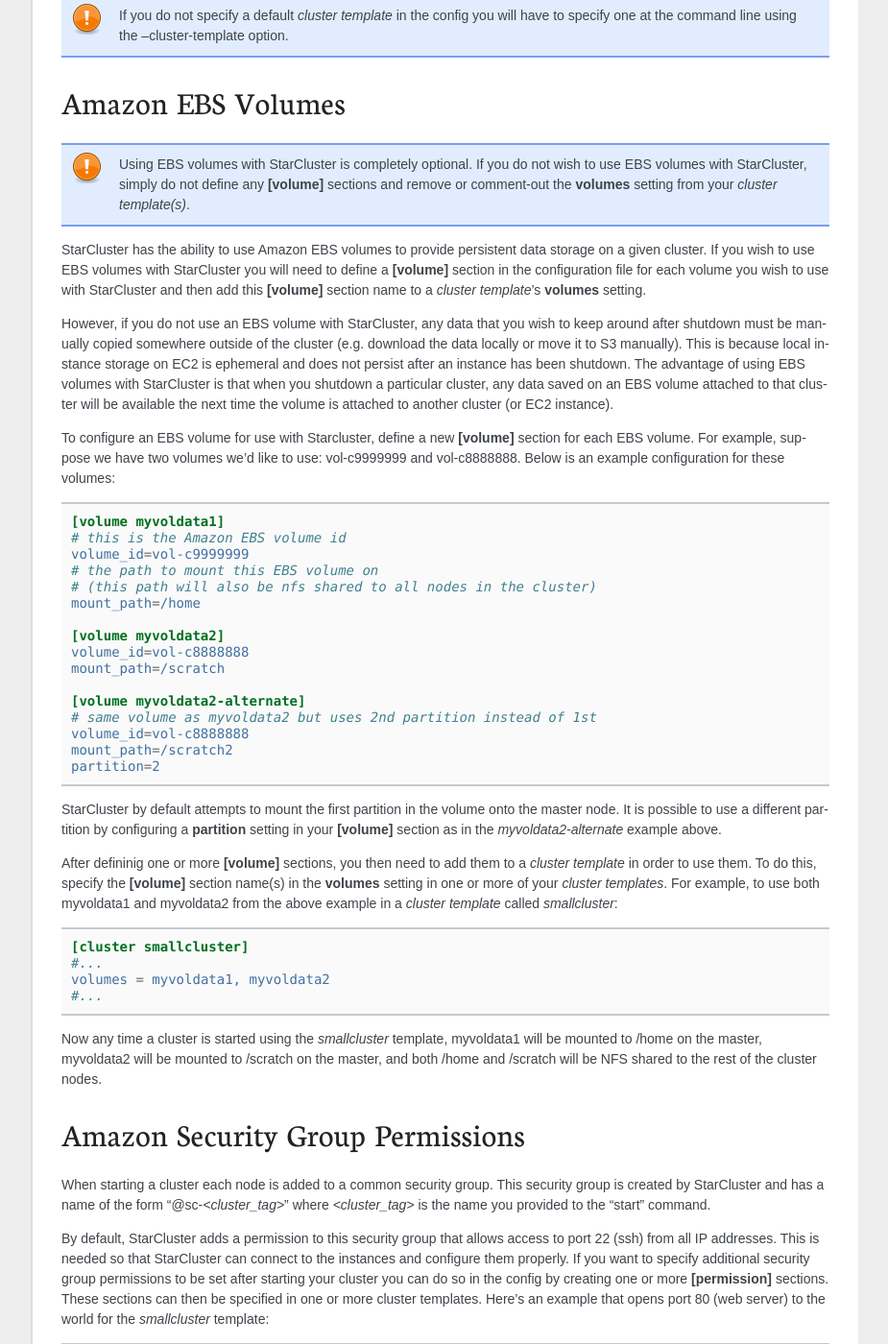
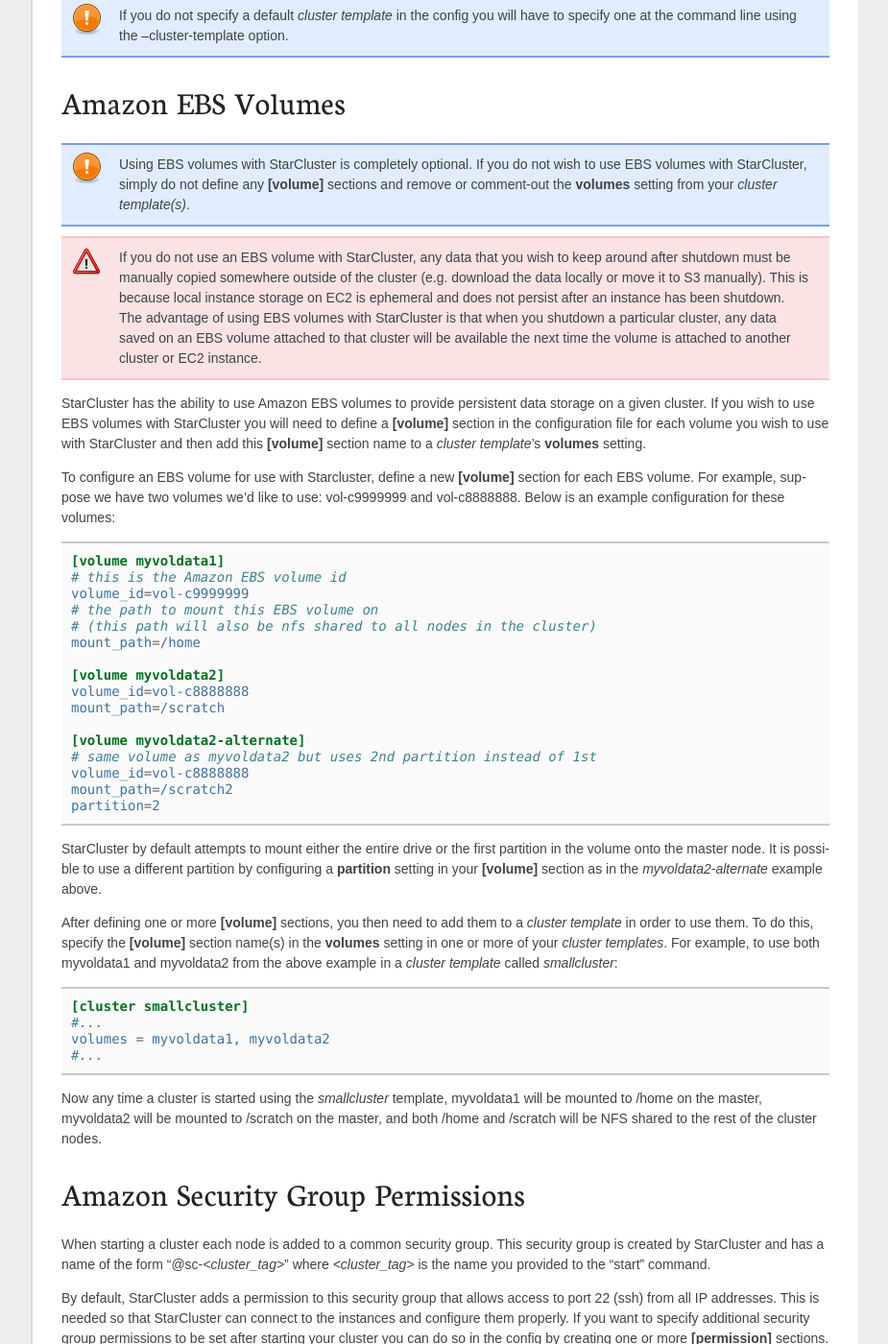
Before and after one commit to jtriley/StarCluster, a Sphinx documentation site: the page built from docs/sphinx/manual/configuration.rst, in a window 1280 px wide and 1400 px high, scrolled down 4448 px. Shown: the whole window at 96% size, without its empty margins (198-1123 px from the left). Built offline with Sphinx 7.4.7, drawn with Linux system fonts in a browser that asks for light colours; formulas are drawn with MathJax 3.

Commit message:
manual: update EBS volume section in config doc

```diff
--- a/docs/sphinx/manual/configuration.rst
+++ b/docs/sphinx/manual/configuration.rst
@@ -256,15 +256,19 @@
    Using EBS volumes with StarCluster is completely optional. If you do not wish to use EBS volumes with StarCluster, simply do not
    define any **[volume]** sections and remove or comment-out the **volumes** setting from your *cluster template(s)*.
 
+.. warning::
+   If you do not use an EBS volume with StarCluster, any data that you
+   wish to keep around after shutdown must be manually copied somewhere outside
+   of the cluster (e.g. download the data locally or move it to S3 manually).
+   This is because local instance storage on EC2 is ephemeral and does not
+   persist after an instance has been shutdown. The advantage of using EBS
+   volumes with StarCluster is that when you shutdown a particular cluster, any
+   data saved on an EBS volume attached to that cluster will be available the
+   next time the volume is attached to another cluster or EC2 instance.
+
 StarCluster has the ability to use Amazon EBS volumes to provide persistent data storage on a given cluster. If you wish to use
 EBS volumes with StarCluster you will need to define a **[volume]** section in the configuration file for each volume you wish to
 use with StarCluster and then add this **[volume]** section name to a *cluster template*'s **volumes** setting.
-
-However, if you do not use an EBS volume with StarCluster, any data that you wish to keep around after shutdown
-must be manually copied somewhere outside of the cluster (e.g. download the data locally or move it to S3 manually). This is because
-local instance storage on EC2 is ephemeral and does not persist after an instance has been shutdown. The advantage of using EBS
-volumes with StarCluster is that when you shutdown a particular cluster, any data saved on an EBS volume attached to that cluster
-will be available the next time the volume is attached to another cluster (or EC2 instance).
 
 To configure an EBS volume for use with Starcluster, define a new **[volume]** section for each EBS volume. For example, suppose
 we have two volumes we'd like to use: vol-c9999999 and vol-c8888888. Below is an example configuration for these volumes:
@@ -288,10 +292,12 @@
     mount_path=/scratch2
     partition=2
 
-StarCluster by default attempts to mount the first partition in the volume onto the master node. It is possible to use a different
-partition by configuring a **partition** setting in your **[volume]** section as in the *myvoldata2-alternate* example above.
+StarCluster by default attempts to mount either the entire drive or the first
+partition in the volume onto the master node. It is possible to use a different
+partition by configuring a **partition** setting in your **[volume]** section
+as in the *myvoldata2-alternate* example above.
 
-After defininig one or more **[volume]** sections, you then need to add them to a *cluster template* in order to use them. To do this,
+After defining one or more **[volume]** sections, you then need to add them to a *cluster template* in order to use them. To do this,
 specify the **[volume]** section name(s) in the **volumes** setting in one or more of your *cluster templates*. For example, to use both
 myvoldata1 and myvoldata2 from the above example in a *cluster template* called *smallcluster*:
 
```
